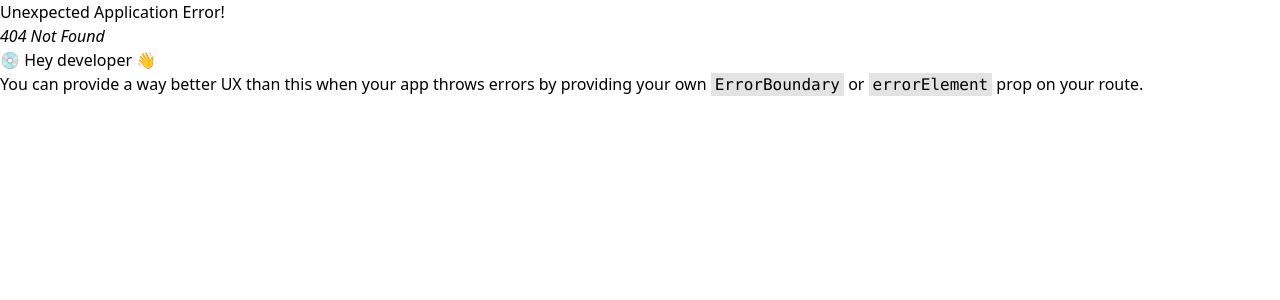
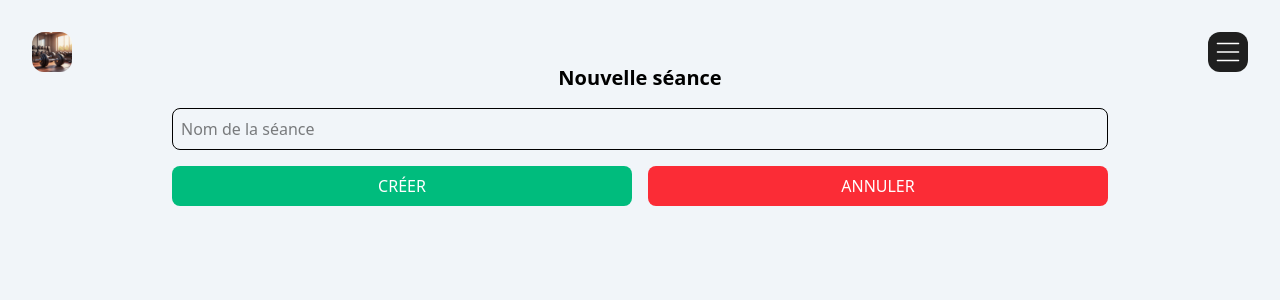
Before and after one commit to bastos-rcd/Trainly, a React (Vite) app: page /programs/1/new-workout in a window 1280 px wide. Before the commit this address had no page. Shown: the top 300 px of the page. Built offline with nearby package versions, Linux system fonts and the light colour scheme.

Commit message:
feat(workout): new

```diff
--- a/src/components /programs/programs-details.jsx
+++ b/src/components /programs/programs-details.jsx
@@ -27,6 +27,10 @@ export default function ProgramsDetails() {
       </div>
 
       <div className="flex flex-row justify-center items-center gap-x-4">
+        <Link to={`/programs/${program?.id}/new-workout`}>
+          <img src="/new.webp" className="w-8 bg-emerald-400 rounded-lg p-2" />
+        </Link>
+
         <Link to={`/programs/${program?.id}/edit`}>
           <img src="/edit.webp" className="w-8 bg-yellow-400 rounded-lg p-2" />
         </Link>
--- /dev/null
+++ b/src/components /workouts/workouts-new.jsx
@@ -0,0 +1,59 @@
+import { useState } from "react";
+import { useParams, useNavigate, Link } from "react-router-dom";
+import { addWorkout } from "../../services/workoutService";
+
+export default function WorkoutsNew() {
+  const { id } = useParams();
+  const navigate = useNavigate();
+
+  const [name, setName] = useState("");
+
+  const handleSubmit = async (e) => {
+    e.preventDefault();
+    if (!name.trim()) return;
+
+    const newWorkout = {
+      name,
+      exercises: [],
+    };
+
+    await addWorkout(Number(id), newWorkout);
+
+    navigate(`/programs/${id}`);
+  };
+
+  return (
+    <>
+      <h1 className="text-xl font-bold">Nouvelle séance</h1>
+
+      <form
+        onSubmit={handleSubmit}
+        className="w-full flex flex-col items-center justify-center gap-4"
+      >
+        <input
+          type="text"
+          value={name}
+          onChange={(e) => setName(e.target.value)}
+          className="w-3/4 border rounded-lg p-2"
+          placeholder="Nom de la séance"
+        />
+
+        <div className="w-3/4 flex flex-row justify-between items-center gap-x-4">
+          <button
+            type="submit"
+            className="w-1/2 text-white text-center uppercase rounded-lg bg-emerald-500 p-2"
+          >
+            Créer
+          </button>
+
+          <Link
+            to={`/programs/${id}`}
+            className="w-1/2 text-white text-center uppercase rounded-lg bg-red-500 p-2"
+          >
+            Annuler
+          </Link>
+        </div>
+      </form>
+    </>
+  );
+}
--- a/src/main.tsx
+++ b/src/main.tsx
@@ -7,6 +7,8 @@ import App from "./App.jsx";
 import ProgramsList from "./components /programs/programs-list.jsx";
 import ProgramsNew from "./components /programs/programs-new.jsx";
 import ProgramsDetails from "./components /programs/programs-details.jsx";
+
+import WorkoutsNew from "./components /workouts/workouts-new.jsx";
 
 const router = createBrowserRouter([
   {
@@ -22,6 +24,10 @@ const router = createBrowserRouter([
         path: "/programs/:id",
         element: <ProgramsDetails />,
       },
+      {
+        path: "/programs/:id/new-workout",
+        element: <WorkoutsNew />,
+      },
     ],
   },
 ]);
--- a/src/services/userService.ts
+++ /dev/null
@@ -1,11 +0,0 @@
-import { db } from "../db/db";
-import type { User } from "../models/models";
-
-export async function getUser(): Promise<User> {
-    return await db.user.toArray().then((users) => users[0]);
-}
-
-export async function setUser(name: string): Promise<void> {
-    db.user.clear();
-    await db.user.add({ name });
-}
```
